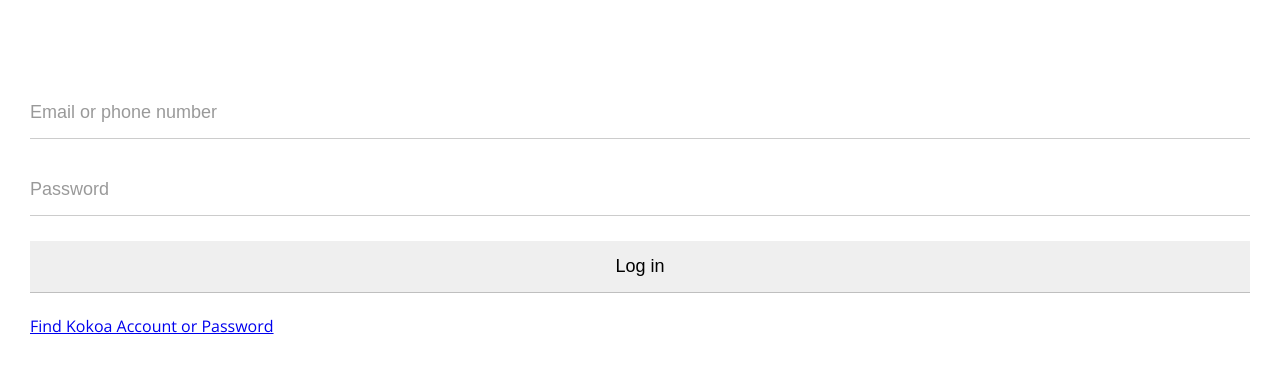
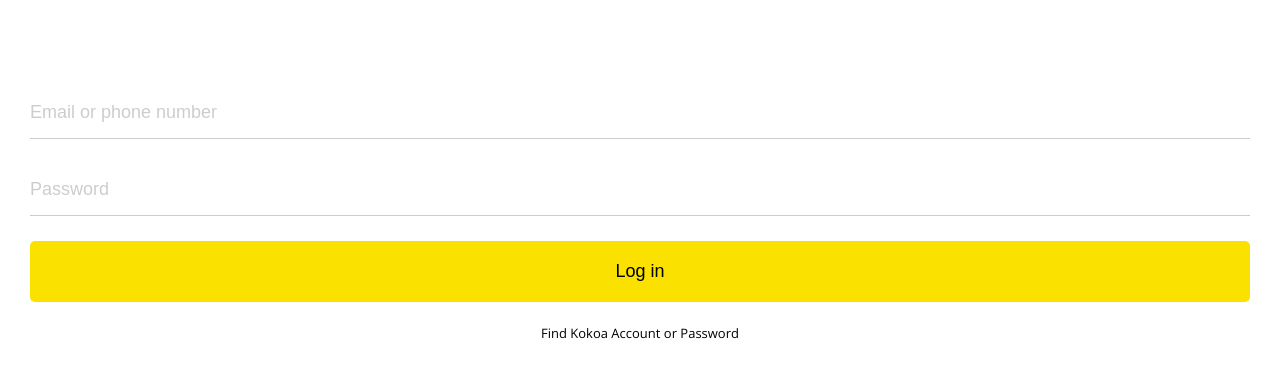
Before and after one commit to hdlee0619/kokoa-clone-2022, a plain HTML site: page index.html in a window 1280 px wide. Shown: the part 180-558 px from the top of the page. Drawn offline with nearby package versions, Linux system fonts and the light colour scheme.

Commit message:
Update Log in form

```diff
--- /dev/null
+++ b/css/screens/login.css
@@ -0,0 +1,56 @@
+.welcome-header {
+  margin: 90px 0px;
+  text-align: center;
+  display: flex;
+  flex-direction: column;
+  align-items: center;
+}
+.welcome-header__title {
+  margin-bottom: 20px;
+  font-size: 25px;
+  font-weight: 600;
+}
+.welcome-header__text {
+  width: 60%;
+  opacity: 0.7;
+}
+
+#login-form {
+  display: flex;
+  flex-direction: column;
+  margin: 0px 30px;
+}
+#login-form input {
+  padding: 15px 0px;
+  border: none;
+  font-size: 18px;
+  margin-bottom: 25px;
+}
+
+#login-form input:not([type="submit"]) {
+  border-bottom: 1px solid rgb(0, 0, 0, 0.2);
+  transition: border-color 0.3s ease-in-out;
+}
+
+#login-form input::placeholder {
+  color: rgb(0, 0, 0, 0.2);
+  transition: border-color 0.3s ease-in-out;
+}
+
+#login-form input:focus {
+  border-color: var(--yellow);
+}
+
+#login-form input[type="submit"] {
+  background-color: var(--yellow);
+  cursor: pointer;
+  padding: 20px 0px;
+  border-radius: 5px;
+}
+
+#login-form a {
+  text-align: center;
+  text-decoration: none;
+  color: inherit;
+  font-size: 13px;
+}
--- a/css/style.css
+++ b/css/style.css
@@ -1,46 +1,13 @@
 @import url("https://fonts.googleapis.com/css2?family=Open+Sans:wght@400;600&display=swap");
 @import "reset.css";
-@import "status-bar.css";
 @import "variables.css";
+
+/* Components */
+@import "components/status-bar.css";
+
+/* Screens */
+@import "screens/login.css";
 
 body {
   font-family: "Open Sans", sans-serif;
 }
-
-.welcome-header {
-  margin: 90px 0px;
-  text-align: center;
-  display: flex;
-  flex-direction: column;
-  align-items: center;
-}
-.welcome-header__title {
-  margin-bottom: 20px;
-  font-size: 25px;
-  font-weight: 600;
-}
-.welcome-header__text {
-  width: 60%;
-  opacity: 0.7;
-}
-
-#login-form {
-  display: flex;
-  flex-direction: column;
-  margin: 0px 30px;
-}
-#login-form input {
-  padding: 15px 0px;
-  border: none;
-  font-size: 18px;
-  border-bottom: 1px solid rgb(0, 0, 0, 0.2);
-  margin-bottom: 25px;
-  transition: border-color 0.3s ease-in-out;
-}
-#login-form input::placeholder {
-  color: rgb(0, 0, 0, 0.4);
-}
-
-#login-form input:focus {
-  border-color: var(--yellow);
-}
```
Also changed, not shown: css/components/status-bar.css (renamed from css/status-bar.css).
